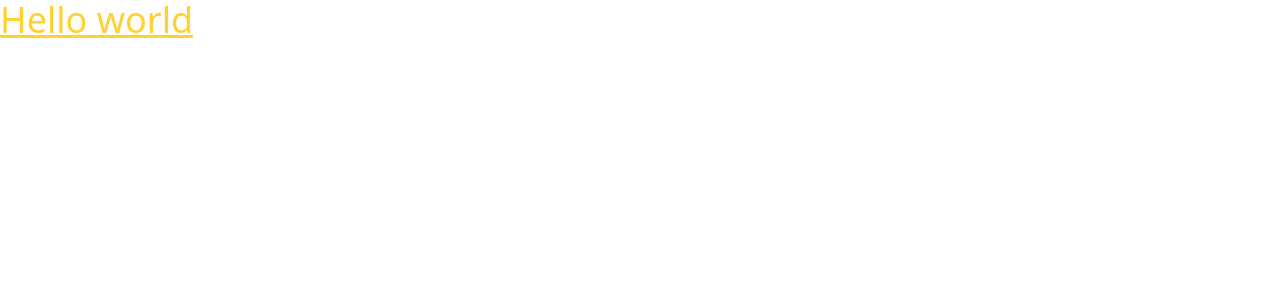
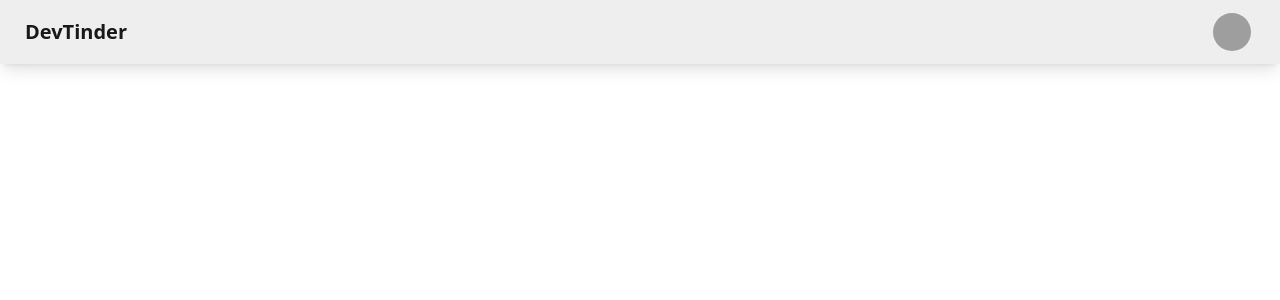
Before and after one commit to Hamzadar007/DevTinder-react-project, a React (Vite) app: page / in a window 1280 px wide. Shown: the top 300 px of the page. Built offline with nearby package versions, Linux system fonts and the light colour scheme; grey boxes are pictures that could not be loaded.

Commit message:
add navbar component from daisyUI

```diff
--- a/src/App.jsx
+++ b/src/App.jsx
@@ -4,11 +4,36 @@
 
 
   return (
-    <>
 
-      <h1 className="text-4xl text-amber-300 underline">Hello world</h1>
+<div className="navbar bg-base-300 shadow-lg">
+  <div className="flex-1">
+    <a className="btn btn-ghost text-xl">DevTinder</a>
+  </div>
+  <div className="flex gap-2">
 
-    </>
+    <div className="dropdown dropdown-end mx-5">
+      <div tabIndex={0} role="button" className="btn btn-ghost btn-circle avatar">
+        <div className="w-10 rounded-full">
+          <img
+            alt="Tailwind CSS Navbar component"
+            src="https://img.daisyui.com/images/stock/photo-1534528741775-53994a69daeb.webp" />
+        </div>
+      </div>
+      <ul
+        tabIndex={0}
+        className="menu menu-sm dropdown-content bg-base-100 rounded-box z-1 mt-3 w-52 p-2 shadow">
+        <li>
+          <a className="justify-between">
+            Profile
+            <span className="badge">New</span>
+          </a>
+        </li>
+        <li><a>Settings</a></li>
+        <li><a>Logout</a></li>
+      </ul>
+    </div>
+  </div>
+</div>
   )
 }
 
```
Also changed, not shown: 1 other file (tests, documents, lock files or other folders).
